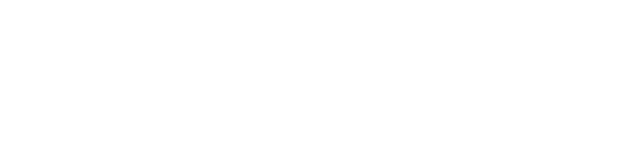
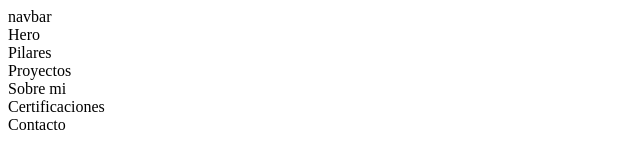
Before and after one commit to Luiseoma/luis-omana-portfolio, a plain HTML site: page index.html in a window 1280 px wide. Shown: the whole page, without its empty margins (0-640 px from the left). Drawn offline with Linux system fonts and the light colour scheme.

Commit message:
feat: agregada estructura metadata

```diff
--- a/index.html
+++ b/index.html
@@ -5,35 +5,39 @@
     <meta http-equiv="X-UA-Compatible" content="IE=edge">
     <meta name="viewport" content="width=device-width, initial-scale=1.0">
     <meta name="description" content="Portafolio profesional de Luis Omaña. Administración, análisis de datos y desarrollo de software.">
-    <title>Document</title>
+    <title>Luis Omaña | Portafolio Profesional</title>
+    <link rel="icon" href="assets/icons/favicon.ico">
+    <link rel="preconnect" href="https://fonts.googleapis.com">
+    <link rel="preconnect" href="https://fonts.gstatic.com" crossorigin>
+    <link href="https://fonts.googleapis.com/css2?family=Inter:wght@400;500;600;700&display=swap" rel="stylesheet">
 </head>
 <body>
     <header>
-        <!--navbar-->
+        navbar
     </header>
     <main>
         <section>
-            <!--hero-->
+            Hero
         </section>
 
         <section>
-            <!--Tres pilares-->
+            Pilares
         </section>
 
         <section>
-            <!--Proyectos destacados-->
+            Proyectos
         </section>
 
         <section>
-            <!--Sobre mi-->
+            Sobre mi
         </section>
 
         <section>
-            <!--Certificaciones-->
+            Certificaciones
         </section>
     </main>
     <footer>
-        <!--Contacto-->
+        Contacto
     </footer>
 </body>
 </html>
```
